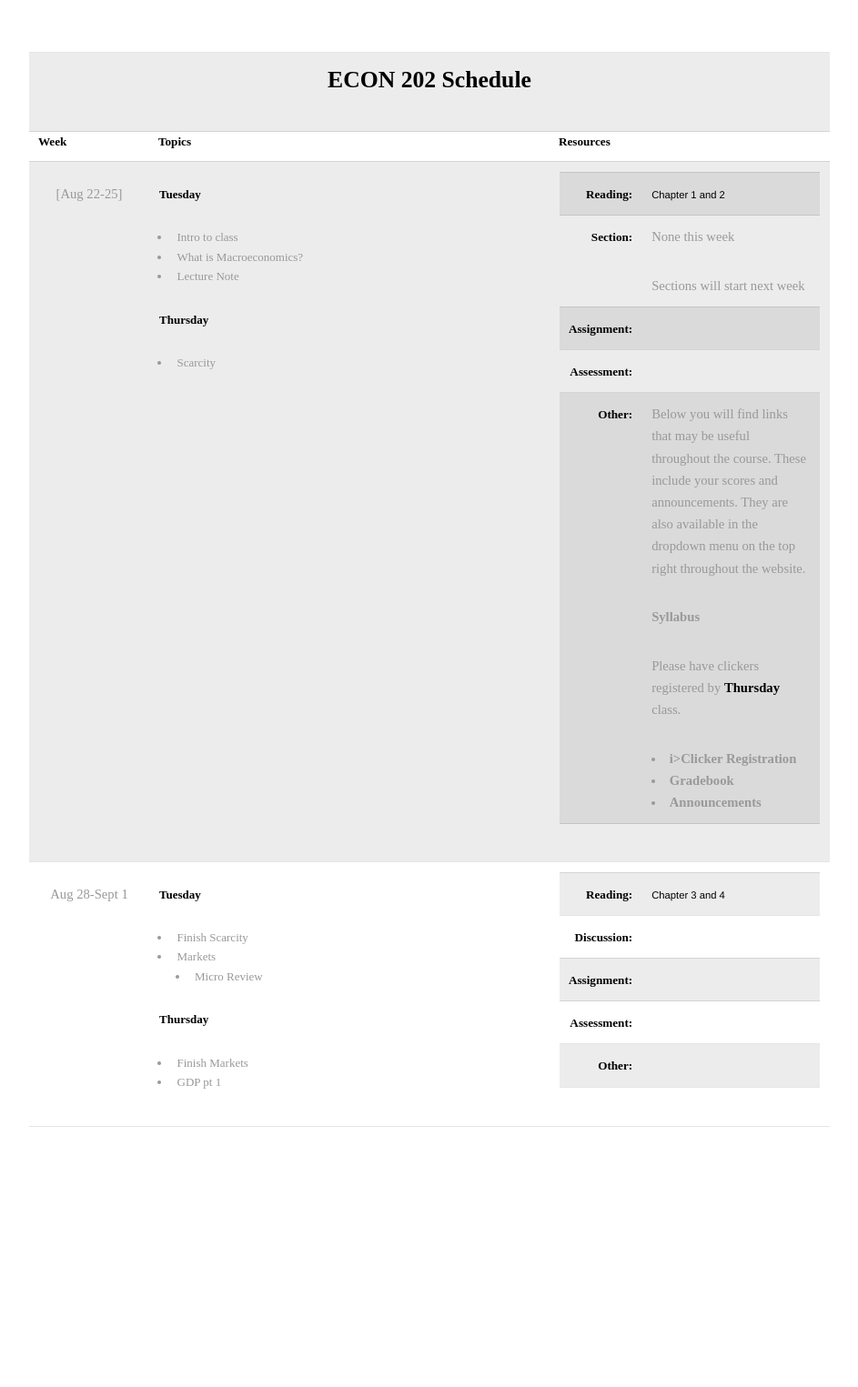
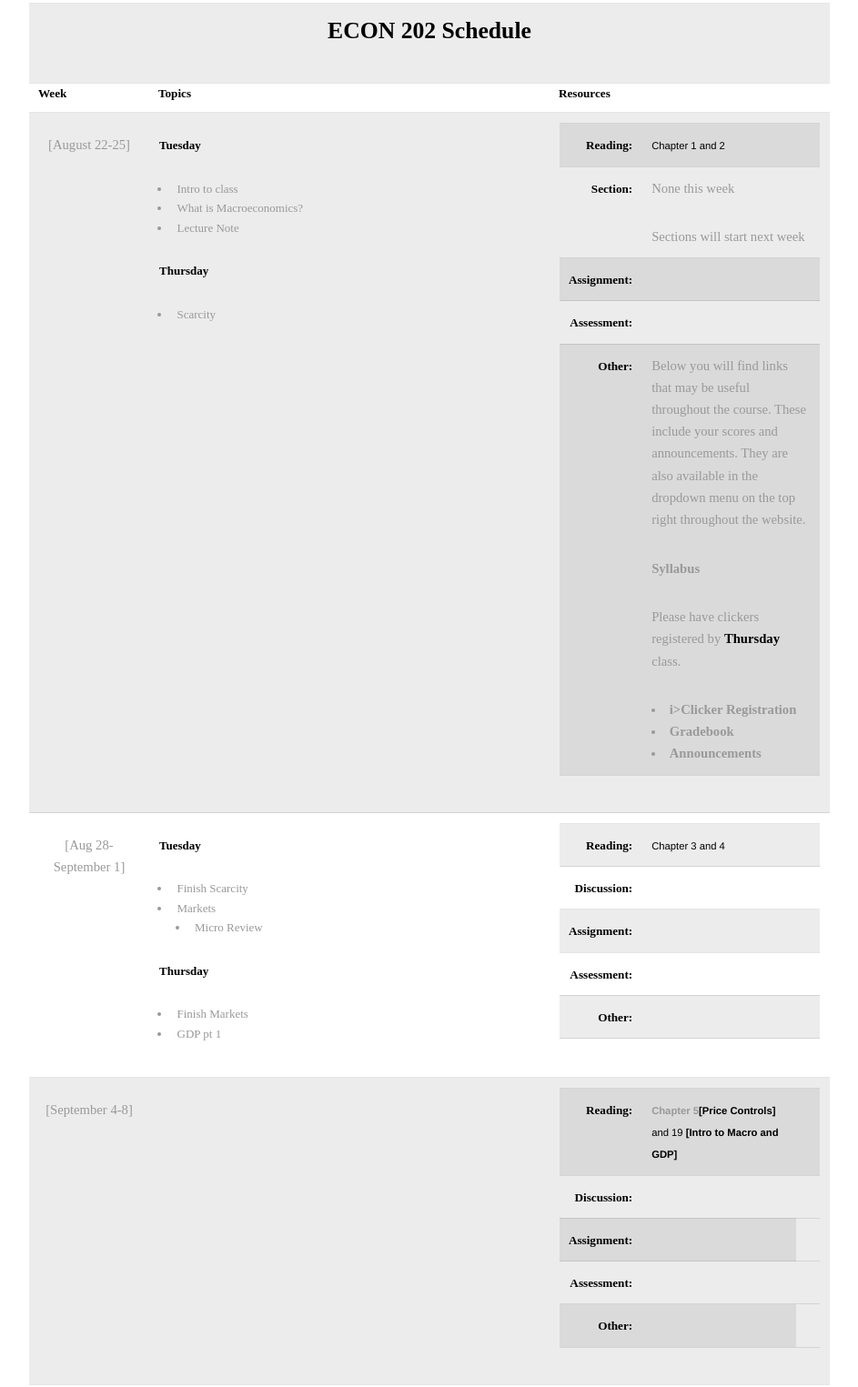
Before and after one commit to pandeyavishek/econ202, a plain HTML site: page index.html in a window 1280 px wide. Shown: the part 255-1780 px from the top of the page at 91% size, without its empty margins (168-1111 px from the left). Before the commit the page ends 1582 px from the top, so only its background shows below. Drawn offline with Linux system fonts and the light colour scheme; a web font is replaced by a local one.

Commit message:
Link update

```diff
--- a/index.html
+++ b/index.html
@@ -62,7 +62,7 @@
 		</tr>
 		<tr>
 			<td>
-			<div style="text-align: center;">[Aug 22-25]</div>
+			<div style="text-align: center;">[August 22-25]</div>
 			</td>
 			<td>
 			<p style="font-size: 13.0px;"><strong>Tuesday</strong></p>
@@ -117,7 +117,7 @@
 		</tr>
 		<tr>
 			<td>
-			<div style="text-align: center;">Aug 28-Sept 1</div>
+			<div style="text-align: center;">[Aug 28-September 1]</div>
 			</td>
 			<td>
 			<p style="font-size: 13.0px;"><strong>Tuesday</strong></p>
@@ -165,9 +165,9 @@
 			</table>
 			</td>
 		</tr>
-		<!-- <tr>
+		<tr>
 			<td>
-			<div style="text-align: center;">[3]</div>
+			<div style="text-align: center;">[September 4-8]</div>
 			</td>
 			<td>&nbsp;</td>
 			<td>
@@ -175,6 +175,7 @@
 				<tbody>
 					<tr>
 						<th style="text-align: right;" width="25%">Reading:</th>
+						<td width="75%"><span style="color: rgb(0,0,0);font-family: &quot;Helvetica Neue&quot; , Arial , sans-serif;font-size: 11.25px;"> <strong><a href="https://pandeyavishek.github.io/econ202/lecturepdf/GDP1.pdf" target="_blank">Chapter 5</a>[Price Controls]</strong> and 19 <strong>[Intro to Macro and GDP]</strong></span></td>
 						<td width="75%">&nbsp;</td>
 					</tr>
 					<tr>
@@ -197,7 +198,7 @@
 			</table>
 			</td>
 		</tr>
-		<tr>
+		<!-- <tr>
 			<td>
 			<div style="text-align: center;">[4]</div>
 			</td>
@@ -580,7 +581,7 @@
 				</tbody>
 			</table>
 			</td>
-		</tr>
+		</tr> -->
 	</tbody>
 </table> -->
 
```
Also changed, not shown: 1 other file.
